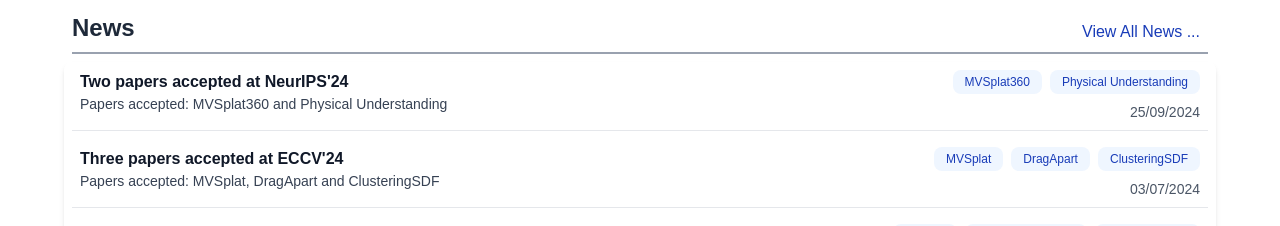
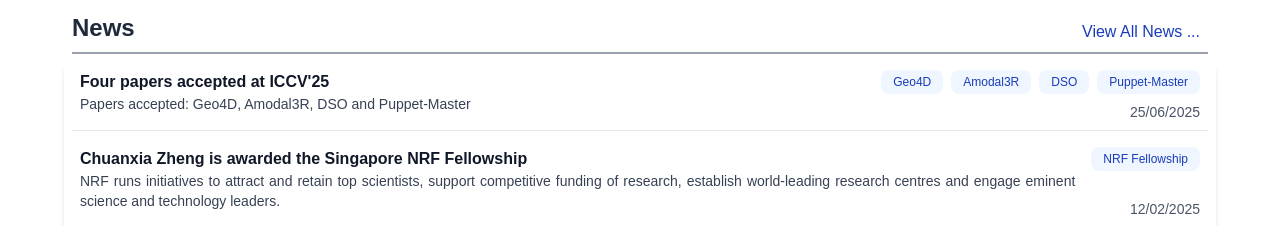
Before and after one commit to physicalvision/physicalvision.github.io, a Next.js app: page / in a window 1280 px wide. Shown: the part 680-906 px from the top of the page. Built offline with nearby package versions, Linux system fonts and the light colour scheme.

Commit message:
update news

```diff
--- a/src/app/page.tsx
+++ b/src/app/page.tsx
@@ -39,7 +39,7 @@ export default function Home() {
   };
 
   const currentVideo = videoData[activeIndex];
-  const currentNews = newsData.slice(0, 4);  // Get the first 4 news items
+  const currentNews = newsData.filter(p => p.id == "selected");  // Get the first 4 news items
   const currentProjects = projectData.currentProjects.slice(0, 4); // Get the first 4 current projects
 
   return (
--- a/src/pvg_db/news.json
+++ b/src/pvg_db/news.json
@@ -1,9 +1,100 @@
 [
+    {
+        "date": "25/06/2025",
+        "title": "Four papers accepted at ICCV'25",
+        "description": "Papers accepted: Geo4D, Amodal3R, DSO and Puppet-Master",
+        "type": "publication",
+        "id": "selected",
+        "links":
+            [
+                {
+                    "name": "Geo4D",
+                    "text": "Geo4D: Leveraging Video Generators for Geometric 4D Scene Reconstruction",
+                    "url": "https://geo4d.github.io/"
+                },
+                {
+                    "name": "Amodal3R",
+                    "text": "Amodal3R: Amodal 3D Reconstruction from Occluded 2D Images",
+                    "url": "https://sm0kywu.github.io/Amodal3R/"
+                },
+                {
+                    "name": "DSO",
+                    "text": "DSO: Aligning 3D Generators with Simulation Feedback for Physical Soundness",
+                    "url": "https://ruiningli.com/dso"
+                },
+                {
+                    "name": "Puppet-Master",
+                    "text": "Puppet-Master: Scaling Interactive Video Generation as a Motion Prior for Part-Level Dynamics",
+                    "url": "https://vgg-puppetmaster.github.io/"
+                }
+            ]
+    },
+    {
+        "date": "24/04/2025",
+        "title": "One paper accepted at ICLR'25",
+        "description": "Papers accepted: Semantix",
+        "type": "publication",
+        "id": "unselected",
+        "links":
+            [
+                {
+                    "name": "Semantix",
+                    "text": "Semantix: An Energy Guided Sampler for Semantic Style Transfer",
+                    "url": "https://huiang-he.github.io/semantix/"
+                }
+            ]
+    },
+    {
+        "date": "25/03/2025",
+        "title": "One paper accepted at 3DV'25",
+        "description": "Papers accepted: Flash3D",
+        "type": "publication",
+        "id": "unselected",
+        "links":
+            [
+                {
+                    "name": "Flash3D",
+                    "text": "Flash3D: Feed-Forward Generalisable 3D Scene Reconstruction from a Single Image",
+                    "url": "https://www.robots.ox.ac.uk/~vgg/research/flash3d/"
+                }
+            ]
+    },
+    {
+        "date": "12/02/2025",
+        "title": "Chuanxia Zheng is awarded the Singapore NRF Fellowship",
+        "description": "NRF runs initiatives to attract and retain top scientists, support competitive funding of research, establish world-leading research centres and engage eminent science and technology leaders.",
+        "type": ["award", "project"],
+        "id": "selected",
+        "links":
+            [
+                {
+                    "name": "NRF Fellowship",
+                    "text": "NRF Fellowship",
+                    "url": "https://www.nrf.gov.sg/grants/nrff/"
+                }
+            ]
+    },
+    {
+        "date": "01/11/2024",
+        "title": "Chuanxia Zheng is awarded the DAAD AInet Fellows",
+        "description": "The DAAD is the world’s largest funding organisation for the international exchange of students and researchers",
+        "type": ["award", "project"],
+        "id": "unselected",
+        "links":
+            [
+                {
+                    "name": "DAAD AInet Fellowship",
+                    "text": "DAAD AInet Fellowship",
+                    "url": "https://www.daad.de/en/the-daad/postdocnet/fellows/fellows/"
+                }
+            ]
+    },
     {
         "date": "25/09/2024",
         "title": "Two papers accepted at NeurIPS'24",
         "description": "Papers accepted: MVSplat360 and Physical Understanding",
         "type": "publication",
+        "id": "selected",
         "links":
             [
                 {
@@ -23,6 +114,7 @@
         "title": "Three papers accepted at ECCV'24",
         "description": "Papers accepted: MVSplat, DragApart and ClusteringSDF",
         "type": "publication",
+        "id": "selected",
         "links":
             [
                 {
@@ -47,6 +139,7 @@
         "title": "Three papers accepted at CVPR'24",
         "description": "Papers accepted: Free3D, Amodal in the wild, and OneMoreStep",
         "type": "publication",
+        "id": "unselected",
         "links":
             [
                 {
@@ -71,6 +164,7 @@
         "title": "Chuanxia Zheng is awarded the MSCA Fellowship",
         "description": "The Marie Skłodowska-Curie Actions (MSCA) are among Europe's most competitive and prestigious research and innovation fellowships",
         "type": ["award", "project"],
+        "id": "selected",
         "links":
             [
                 {
```
